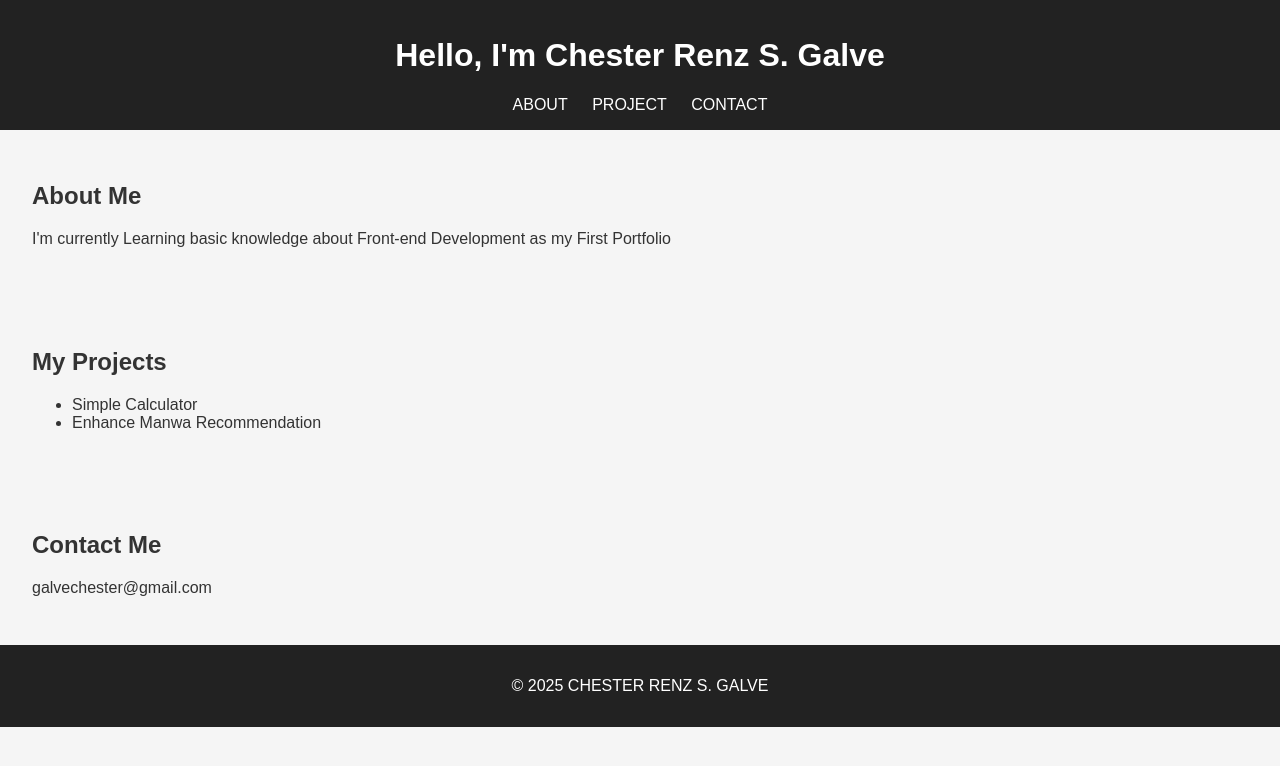
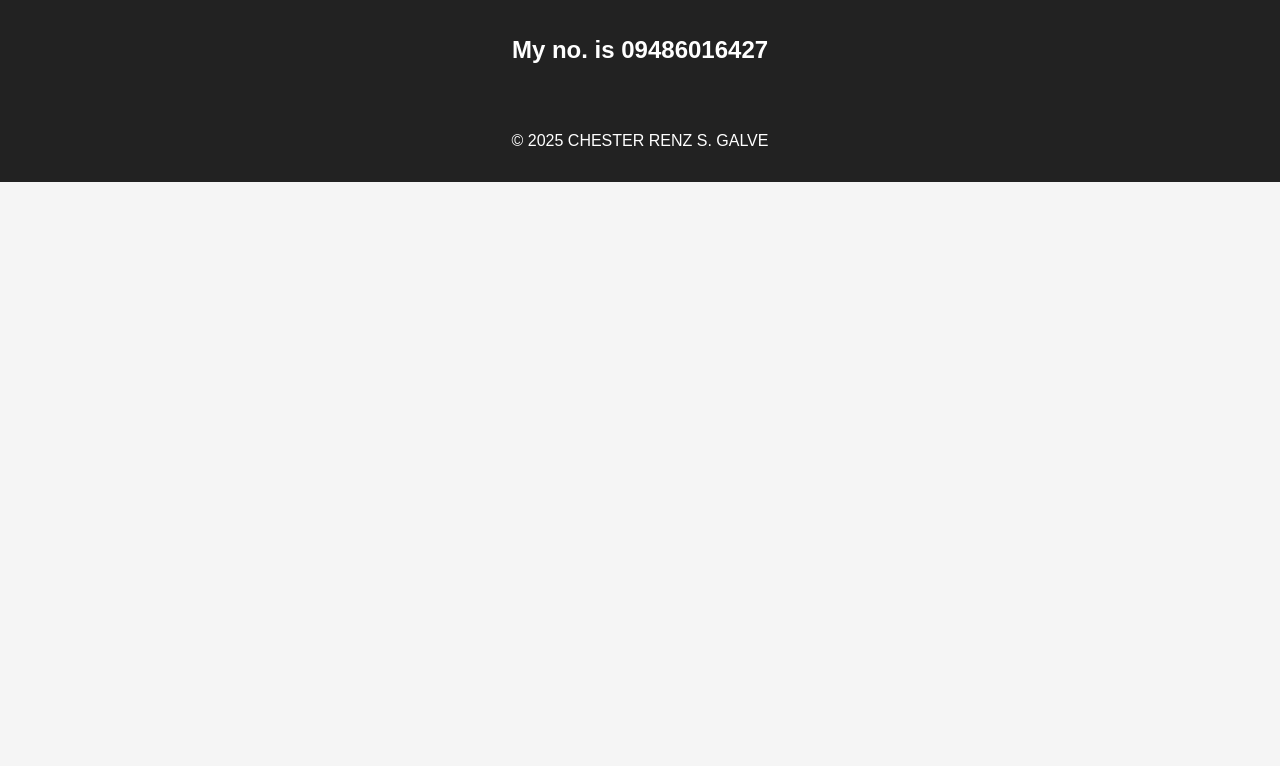
Before and after one commit to Noynoy02/portfolio, a plain HTML site: page index.html in a window 1280 px wide. Drawn offline with Linux system fonts and the light colour scheme.

Commit message:
Add files via upload

```diff
--- a/index.html
+++ b/index.html
@@ -1,4 +1,4 @@
-<!DOCTYPE html>
+    <!DOCTYPE html>
 <html lang="en">
     <head>
         <meta charset="UTF-8"/>
@@ -11,28 +11,10 @@
     </head>
     <body>
     <header>
-        <h1>Hello, I'm Chester Renz S. Galve</h1>
-        <nav>
-            <a href="#about">ABOUT</a>
-            <a href="#project">PROJECT</a>
-            <a href="contact">CONTACT</a>
-        </nav>
+    <h2>
+        My no. is 09486016427
+    </h2>
     </header>
-    <section id="about">
-        <h2>About Me</h2>
-        <p>I'm currently Learning basic knowledge about Front-end Development as my First Portfolio</p>
-    </section>
-    <section id="project">
-        <h2>My Projects</h2>
-        <ul>
-            <li>Simple Calculator</li>
-            <li>Enhance Manwa Recommendation</li>
-        </ul>
-    </section>
-    <section id="contact">
-        <h2>Contact Me</h2>
-        <p>galvechester@gmail.com</p>
-    </section>
     <footer>
         <p>
             &copy; 2025 CHESTER RENZ S. GALVE
```
